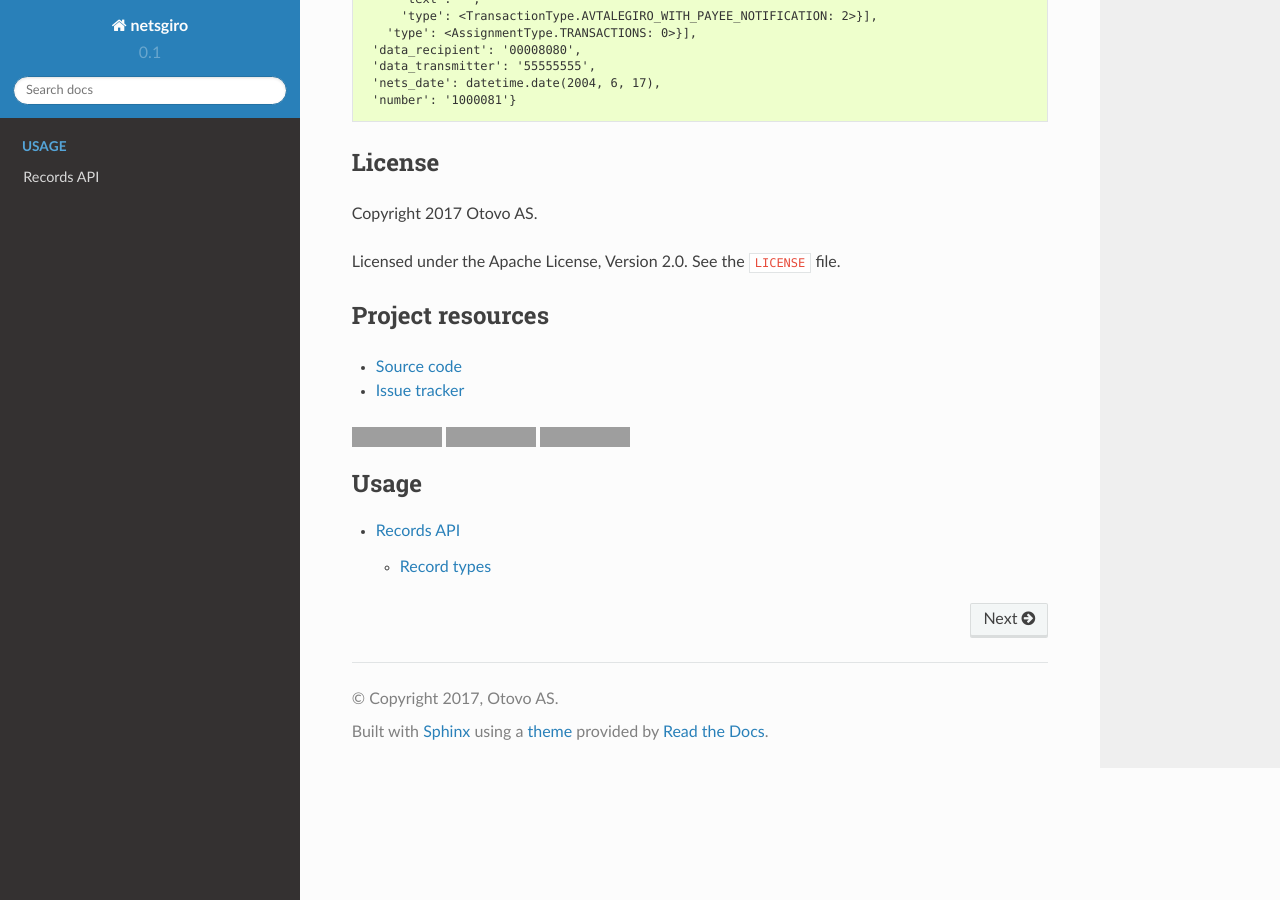
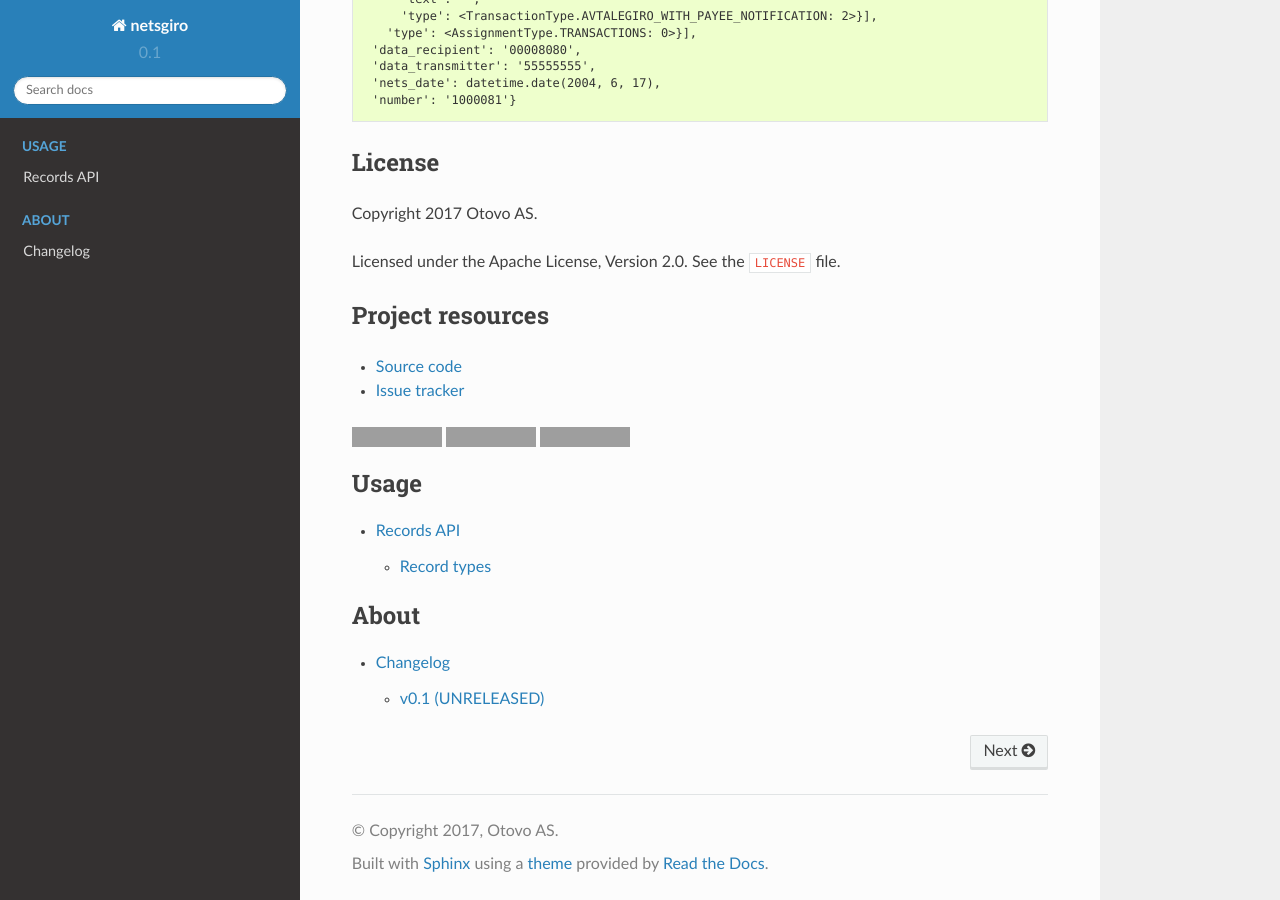
Before and after one commit to otovo/python-netsgiro, a Sphinx documentation site: the page built from docs/index.rst, in a window 1280 px wide and 900 px high, scrolled down 2487 px. Built offline with Sphinx 7.4.7 and the Read the Docs theme 2.0.0, drawn with Linux system fonts in a browser that asks for light colours; grey boxes are pictures that could not be loaded.

Commit message:
docs: Add changelog

```diff
--- /dev/null
+++ b/docs/changelog.rst
@@ -0,0 +1,9 @@
+=========
+Changelog
+=========
+
+
+v0.1 (UNRELEASED)
+=================
+
+Initial release.
--- a/docs/index.rst
+++ b/docs/index.rst
@@ -6,3 +6,10 @@
     :caption: Usage
 
     records
+
+
+.. toctree::
+    :maxdepth: 2
+    :caption: About
+
+    changelog
```
